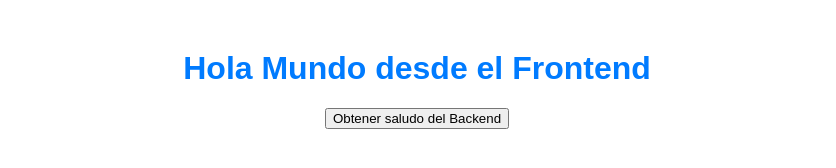
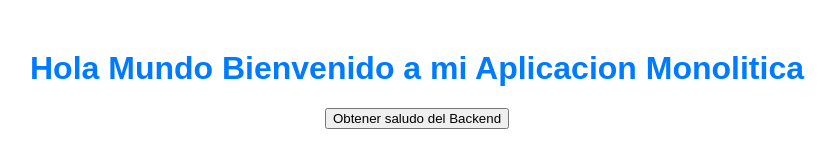
Before and after one commit to Daniielpro/hola-mundo-node, a website: page frontend/index.html in a window 1280 px wide. Shown: the whole page, without its empty margins (223-1059 px from the left). Drawn offline with Linux system fonts and the light colour scheme.

Commit message:
Update index.html

```diff
--- a/frontend/index.html
+++ b/frontend/index.html
@@ -16,7 +16,7 @@
     </style>
 </head>
 <body>
-    <h1>Hola Mundo desde el Frontend</h1>
+    <h1>Hola Mundo Bienvenido a mi Aplicacion Monolitica</h1>
     <button id="saludo-btn">Obtener saludo del Backend</button>
     <p id="saludo"></p>
     <script>
```
